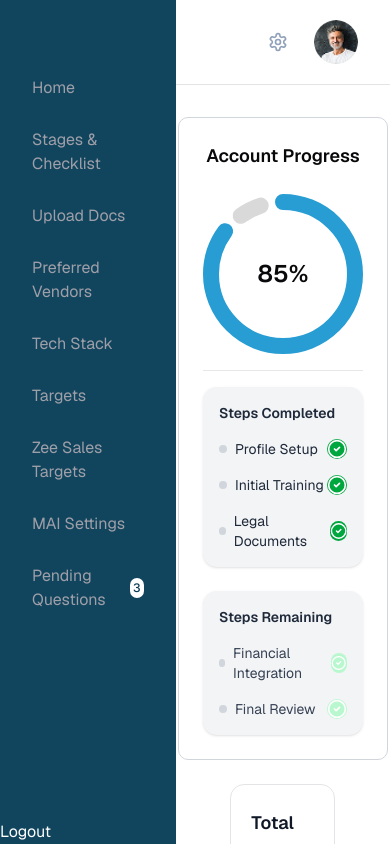
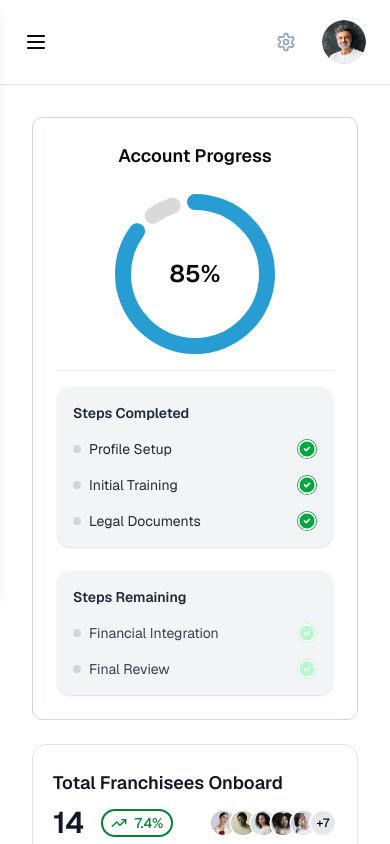
Before and after one commit to kumar4532/next-dashboard, a Next.js app: page / in a window 390 px wide. Built offline with nearby package versions, Linux system fonts and the light colour scheme.

Commit message:
add responsiveness

```diff
--- a/app/page.tsx
+++ b/app/page.tsx
@@ -1,3 +1,6 @@
+'use client'
+
+import { useState } from "react";
 import ChatSection from "@/components/ChatSection";
 import FinancialCard from "@/components/FinancialCard";
 import FranchiseesCard from "@/components/FranchiseeCard";
@@ -7,19 +10,41 @@ import Navbar from "@/components/Navbar";
 import ProgressCard from "@/components/ProgressCard";
 import QuestionsSection from "@/components/QuestionsSection";
 import Sidebar from "@/components/Sidebar";
+import { Menu } from "lucide-react"; // optional icon
 
 export default function Home() {
+  const [sidebarOpen, setSidebarOpen] = useState(false);
+
   return (
     <div className="w-full h-screen flex flex-row overflow-hidden">
-      <Sidebar />
-      <div className="w-full h-full overflow-y-auto">
-        <div className="px-8"><Navbar /></div>
+      <div className={`fixed md:relative z-50 transition-transform duration-300 ${sidebarOpen ? "translate-x-0" : "-translate-x-full"
+        } md:translate-x-0`}>
+        <Sidebar />
+      </div>
+
+      {sidebarOpen && (
+        <div
+          className="fixed inset-0 bg-black bg-opacity-30 z-40 md:hidden"
+          onClick={() => setSidebarOpen(false)}
+        />
+      )}
+
+      <div className="flex-1 h-full overflow-y-auto">
+        <div className="flex items-center justify-between md:px-8 px-6">
+          <button
+            className="md:hidden text-2xl"
+            onClick={() => setSidebarOpen(!sidebarOpen)}
+          >
+            <Menu />
+          </button>
+          <Navbar />
+        </div>
 
         <hr className="mb-8" />
 
-        <div className="px-8 flex flex-wrap justify-center gap-6">
+        <div className="px-8 flex flex-col md:flex-row justify-center gap-6">
           <ProgressCard />
-          <div className="grid grid-cols-1 lg:grid-cols-2 gap-6 w-[70%]">
+          <div className="grid grid-cols-1 lg:grid-cols-2 gap-6 md:w-[70%] w-full">
             <FranchiseesCard />
             <InsightCard />
             <FinancialCard />
@@ -27,9 +52,9 @@ export default function Home() {
           </div>
         </div>
 
-        <hr className="mt-8"/>
+        <hr className="mt-8" />
 
-        <div className="flex flex-wrap w-full">
+        <div className="flex flex-col md:flex-row w-full">
           <QuestionsSection />
           <ChatSection />
         </div>
--- a/components/ChatSection.tsx
+++ b/components/ChatSection.tsx
@@ -4,9 +4,9 @@ import React from 'react'
 
 const ChatSection = () => {
     return (
-        <div className='bg-[#F9FAFB] w-[68%] flex flex-col justify-center items-center space-y-6'>
+        <div className='bg-[#F9FAFB] w-full lg:w-[68%] flex flex-col justify-center items-center space-y-6 mt-6 md:mt-0'>
             <Image src="/Logo.png" alt="logo" width={60} height={60} />
-            <h1 className='text-3xl font-semibold'>Welcome to the AI Chat Assistant</h1>
+            <h1 className='md:text-3xl text-xl font-semibold'>Welcome to the AI Chat Assistant</h1>
             <div className="relative w-[80%]">
                 <input
                     type="text"
--- a/components/ProgressCard.tsx
+++ b/components/ProgressCard.tsx
@@ -15,7 +15,7 @@ const ProgressCard = () => {
     ];
 
     return (
-        <div className='border border-gray-300 rounded-lg p-6 flex flex-col items-center justify-center w-80'>
+        <div className='border border-gray-300 rounded-lg p-6 flex flex-col items-center justify-center md:w-80 w-full'>
             <h1 className='mb-6 font-semibold text-lg'>Account Progress</h1>
             <ProgressCircle />
             <div className="space-y-6 w-full pt-4 mt-4 border-t border-gray-200">
--- a/components/QuestionsSection.tsx
+++ b/components/QuestionsSection.tsx
@@ -26,7 +26,7 @@ const QuestionsSection = () => {
     ];
 
     return (
-        <div className="w-[32%]">
+        <div className="lg:w-[32%] w-full">
             <div className="flex justify-between items-center px-4 py-3 border-b">
                 <h2 className="font-semibold text-lg">Pending Questions</h2>
                 <span className="bg-blue-400 text-white px-2 py-0.5 rounded-md text-sm">02</span>
--- a/components/Sidebar.tsx
+++ b/components/Sidebar.tsx
@@ -14,7 +14,7 @@ const navItems = [
 
 export default function Sidebar() {
     return (
-        <div className="w-80 bg-[#11455D] text-white flex flex-col justify-between h-screen">
+        <div className="w-72 bg-[#11455D] text-white flex flex-col justify-between h-full md:h-screen shadow-lg">
             <nav className="flex-1 p-4 space-y-1 mt-12">
                 {navItems.map((item) => (
                     <Link
@@ -31,9 +31,7 @@ export default function Sidebar() {
                     </Link>
                 ))}
             </nav>
-            <span>
-                Logout
-            </span>
+            <span className="p-4 text-gray-400 text-xs">Logout</span>
         </div>
     )
 }
```
